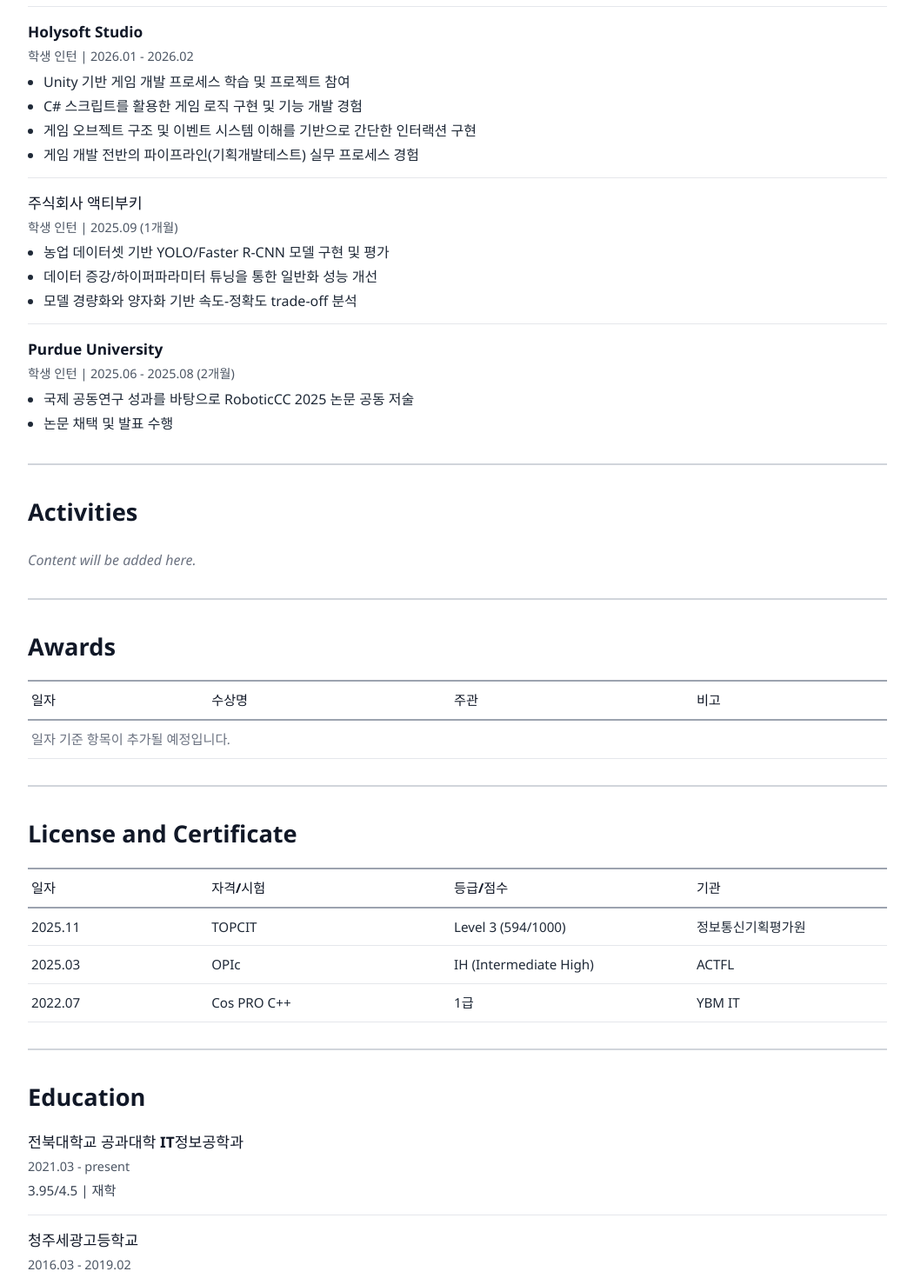
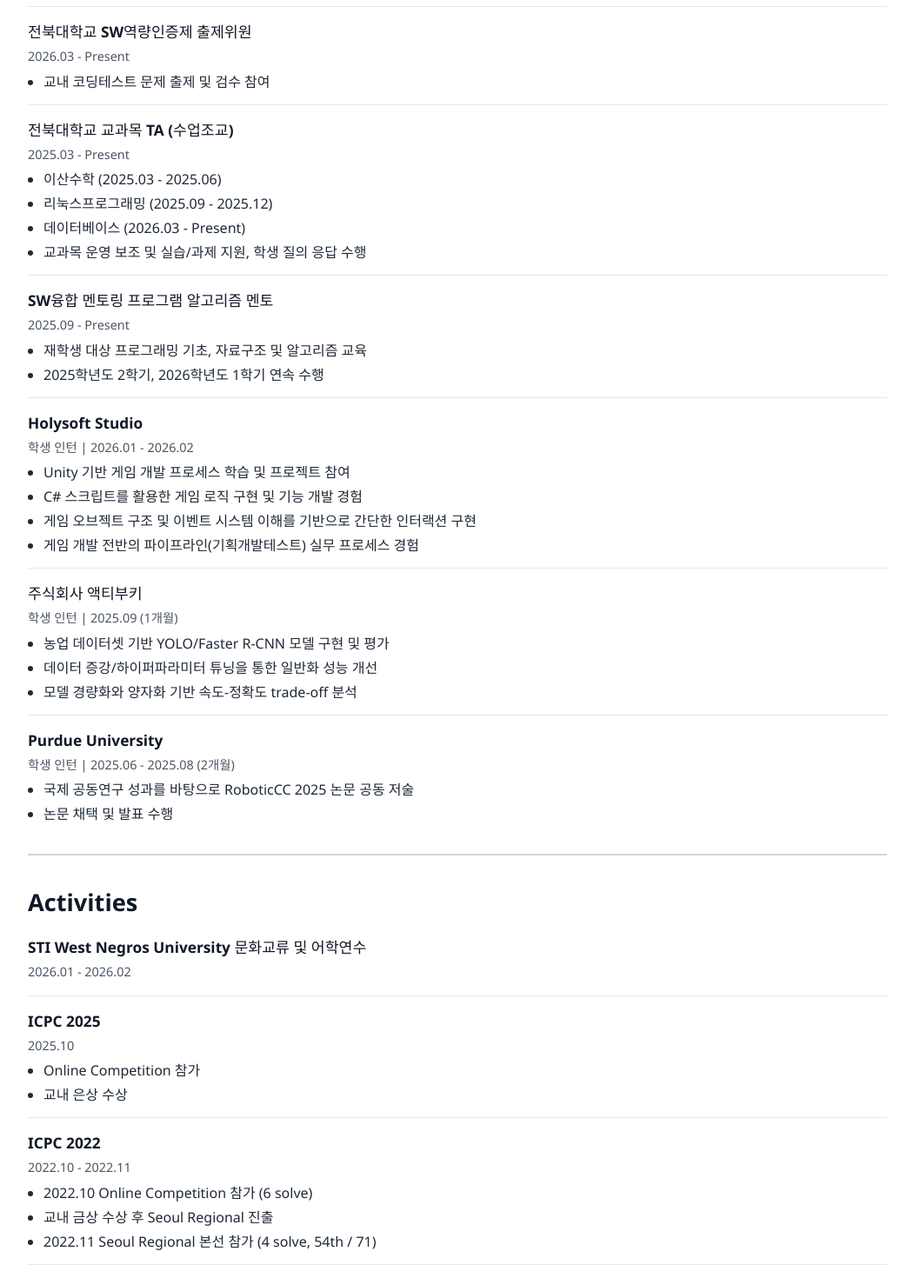
Before and after one commit to Quinsie/Quinsie.github.io, a React (Vite) app: page / in a window 1280 px wide. Shown: the part 2040-3510 px from the top of the page at 87% size, without its empty margins (224-1275 px from the left). Built offline with nearby package versions, Linux system fonts and the light colour scheme.

Commit message:
feat: expand portfolio content sections

```diff
--- a/src/content/portfolio.js
+++ b/src/content/portfolio.js
@@ -110,7 +110,7 @@ export const portfolioContent = {
         cards: [
           {
             title: "E-Safe - KESCO 전기재해위험지도 관리시스템",
-            meta: "팀 프로젝트 | 2026.03 - present",
+            meta: "팀 프로젝트 | 2026.03 - Present",
             subtitle: "AI/ML, 데이터 분석",
             bullets: [
               "건물 정적 위험요소, 기상 위험, 설비 점검/검사 이력, 과거 화재 이력을 결합한 전기재해 위험도 산정 시스템 개발",
@@ -165,10 +165,35 @@ export const portfolioContent = {
         cards: [
           {
             title: "전북대학교 시각지능연구실",
-            meta: "학부연구생 | 2025.03 - present",
+            meta: "학부연구생 | 2025.03 - Present",
             bullets: [
               "Vision/AI 기반 연구 주제 실험 및 구현",
               "프로젝트 단위 모델 개발 및 성능 분석",
+            ],
+          },
+          {
+            title: "전북대학교 SW역량인증제 출제위원",
+            meta: "2026.03 - Present",
+            bullets: [
+              "교내 코딩테스트 문제 출제 및 검수 참여",
+            ],
+          },
+          {
+            title: "전북대학교 교과목 TA (수업조교)",
+            meta: "2025.03 - Present",
+            bullets: [
+              "이산수학 (2025.03 - 2025.06)",
+              "리눅스프로그래밍 (2025.09 - 2025.12)",
+              "데이터베이스 (2026.03 - Present)",
+              "교과목 운영 보조 및 실습/과제 지원, 학생 질의 응답 수행",
+            ],
+          },
+          {
+            title: "SW융합 멘토링 프로그램 알고리즘 멘토",
+            meta: "2025.09 - Present",
+            bullets: [
+              "재학생 대상 프로그래밍 기초, 자료구조 및 알고리즘 교육",
+              "2025학년도 2학기, 2026학년도 1학기 연속 수행",
             ],
           },
           {
@@ -203,21 +228,72 @@ export const portfolioContent = {
       activities: {
         title: "Activities",
         type: "cards",
-        cards: [],
+        cards: [
+          {
+            title: "STI West Negros University 문화교류 및 어학연수",
+            meta: "2026.01 - 2026.02",
+          },
+          {
+            title: "ICPC 2025",
+            meta: "2025.10",
+            bullets: [
+              "Online Competition 참가",
+              "교내 은상 수상",
+            ],
+          },
+          {
+            title: "ICPC 2022",
+            meta: "2022.10 - 2022.11",
+            bullets: [
+              "2022.10 Online Competition 참가 (6 solve)",
+              "교내 금상 수상 후 Seoul Regional 진출",
+              "2022.11 Seoul Regional 본선 참가 (4 solve, 54th / 71)",
+            ],
+          },
+          {
+            title: "COALA 알고리즘 동아리 부회장",
+            meta: "2021.12 - 2022.11",
+            bullets: [
+              "알고리즘 튜터링 및 개인 멘토링 진행",
+              "MT 기획 및 동아리 운영 활동 수행",
+            ],
+          },
+          {
+            title: "전북대학교 IT정보공학과 학생회 기획국",
+            meta: "2022.03 - 2022.11",
+            bullets: [
+              "학과 행사 기획 및 운영 참여",
+            ],
+          },
+          {
+            title: "공과대학 교육봉사 재능기부",
+            meta: "2022.07",
+            bullets: [
+              "전북대학교 사대부고 대상 수업 진행",
+            ],
+          },
+        ],
       },
       awards: {
         title: "Awards",
         type: "table",
         columns: ["일자", "수상명", "주관", "비고"],
-        rows: [],
+        rows: [
+          ["2025.10", "AWS METAmobility 자율주행 자동차 경진대회 해커톤 은상", "AWS METAmobility", ""],
+          ["2025.10", "전북대학교 교내 알고리즘 대회 은상", "전북대학교", "ICPC 2025"],
+          ["2025.05", "JBNUPC 9위 입상", "전북대학교", "전북대학교 프로그래밍 대회"],
+          ["2022.10", "전북대학교 교내 알고리즘 대회 금상", "전북대학교", "ICPC 2022"],
+        ],
       },
       skills: {
         title: "License and Certificate",
         type: "table",
         columns: ["일자", "자격/시험", "등급/점수", "기관"],
         rows: [
+          ["2025 하반기", "전북대학교 SW역량인증제", "Gold 등급", "전북대학교"],
           ["2025.11", "TOPCIT", "Level 3 (594/1000)", "정보통신기획평가원"],
           ["2025.03", "OPIc", "IH (Intermediate High)", "ACTFL"],
+          ["2025 상반기", "전북대학교 SW역량인증제", "Silver 등급", "전북대학교"],
           ["2022.07", "Cos PRO C++", "1급", "YBM IT"],
         ],
       },
@@ -375,10 +451,35 @@ export const portfolioContent = {
         cards: [
           {
             title: "JBNU Vision Intelligence Lab",
-            meta: "Undergraduate Researcher | Mar 2025 - present",
+            meta: "Undergraduate Researcher | Mar 2025 - Present",
             bullets: [
               "Implemented and evaluated vision/AI research ideas",
               "Conducted model development and performance analysis in project settings",
+            ],
+          },
+          {
+            title: "Problem Setter, JBNU SW Competency Test",
+            meta: "Mar 2026 - Present",
+            bullets: [
+              "Participated in designing and reviewing coding test problems",
+            ],
+          },
+          {
+            title: "Teaching Assistant, JBNU",
+            meta: "Mar 2025 - Present",
+            bullets: [
+              "Discrete Mathematics (Mar 2025 - Jun 2025)",
+              "Linux Programming (Sep 2025 - Dec 2025)",
+              "Database (Mar 2026 - Present)",
+              "Assisted course operation, handled student Q&A, and supported assignments and labs",
+            ],
+          },
+          {
+            title: "Algorithm Mentor, SW Convergence Mentoring Program",
+            meta: "Sep 2025 - Present",
+            bullets: [
+              "Taught programming fundamentals, data structures, and basic algorithms to undergraduate students",
+              "Participated in both Fall 2025 and Spring 2026 programs",
             ],
           },
           {
@@ -413,21 +514,72 @@ export const portfolioContent = {
       activities: {
         title: "Activities",
         type: "cards",
-        cards: [],
+        cards: [
+          {
+            title: "Cultural Exchange & Language Program, STI West Negros University",
+            meta: "Jan 2026 - Feb 2026",
+          },
+          {
+            title: "ICPC 2025",
+            meta: "Oct 2025",
+            bullets: [
+              "Participated in Online Competition",
+              "Awarded Silver in university-level contest",
+            ],
+          },
+          {
+            title: "ICPC 2022",
+            meta: "Oct 2022 - Nov 2022",
+            bullets: [
+              "Participated in Online Competition (6 solves)",
+              "Advanced to Seoul Regional after winning Gold in university-level contest",
+              "Participated in Seoul Regional Finals (4 solves, 54th / 71)",
+            ],
+          },
+          {
+            title: "Vice President, COALA Algorithm Club",
+            meta: "Dec 2021 - Nov 2022",
+            bullets: [
+              "Conducted algorithm tutoring and one-on-one mentoring",
+              "Organized MT and managed club activities",
+            ],
+          },
+          {
+            title: "Student Council, Dept. of IT Information Engineering",
+            meta: "Mar 2022 - Nov 2022",
+            bullets: [
+              "Participated in planning and operating departmental events",
+            ],
+          },
+          {
+            title: "Educational Volunteering Program",
+            meta: "Jul 2022",
+            bullets: [
+              "Delivered lectures at JBNU affiliated high school",
+            ],
+          },
+        ],
       },
       awards: {
         title: "Awards",
         type: "table",
         columns: ["Date", "Award", "Organizer", "Notes"],
-        rows: [],
+        rows: [
+          ["Oct 2025", "Silver Award", "AWS METAmobility", "Autonomous Driving Hackathon"],
+          ["Oct 2025", "Silver Award", "JBNU", "JBNU Algorithm Contest (ICPC 2025)"],
+          ["May 2025", "9th Place", "JBNU", "JBNUPC (JBNU Programming Contest)"],
+          ["Oct 2022", "Gold Award", "JBNU", "JBNU Algorithm Contest (ICPC 2022)"],
+        ],
       },
       skills: {
         title: "License and Certificate",
         type: "table",
         columns: ["Date", "Certificate", "Level / Score", "Organization"],
         rows: [
+          ["Late 2025", "JBNU SW Competency Certification", "Gold Level", "JBNU"],
           ["Nov 2025", "TOPCIT", "Level 3 (594/1000)", "IITP"],
           ["Mar 2025", "OPIc", "IH (Intermediate High)", "ACTFL"],
+          ["Early 2025", "JBNU SW Competency Certification", "Silver Level", "JBNU"],
           ["Jul 2022", "Cos PRO C++", "Professional (Level 1)", "YBM IT"],
         ],
       },
@@ -437,7 +589,7 @@ export const portfolioContent = {
         cards: [
           {
             title: "JBNU, B.S. in IT Information Engineering",
-            meta: "Mar 2021 - present",
+            meta: "Mar 2021 - Present",
             subtitle: "3.95/4.5 | In Progress",
           },
           {
```
